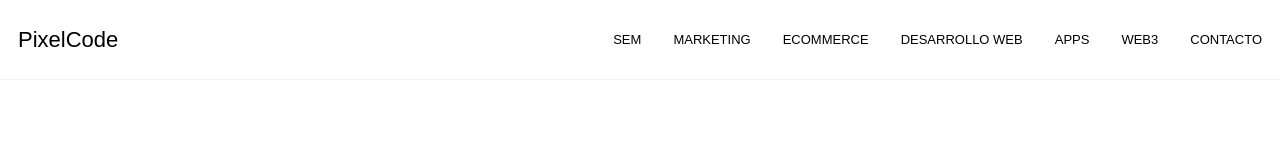
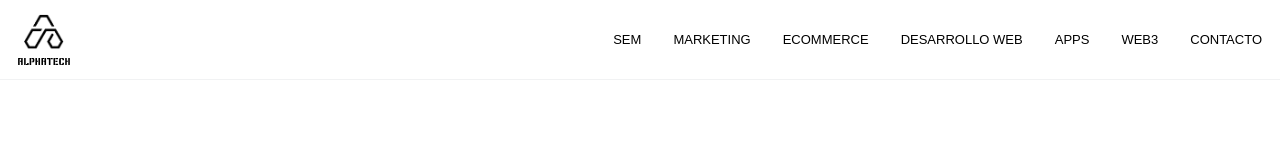
Before and after one commit to biigkeviindev/mainarquetype, a Next.js app: page / in a window 1280 px wide. Shown: the top 160 px of the page. Built offline with nearby package versions, Linux system fonts and the light colour scheme.

Commit message:
feat: replace logo for image

```diff
--- a/packages/Menu/Menu.tsx
+++ b/packages/Menu/Menu.tsx
@@ -41,8 +41,15 @@ const Menu = ({ items }: MenuProps) => {
         } flex border-b border-[#f1f2f3] w-full items-center py-2 backdrop-blur-lg h-20 `}
       >
         <div className="flex items-center justify-between w-full px-[18px]">
-          <h2 className={scrollActive ? "text-white mb-0" : "mb-0"}>
-            PixelCode
+          <h2
+            className={
+              scrollActive
+                ? "flex flex-col items-center text-white mb-0"
+                : "flex flex-col items-center mb-0"
+            }
+          >
+            <img className="w-[40px] mb-2" src="/logo.png" />
+            <img className="w-[52px]" src="/logoname.svg" />
           </h2>
           <div>
             <nav className="hidden lg:flex gap-8 text-sm">
```
Also changed, not shown: public/logo.png (added), public/logoname.svg (added).
